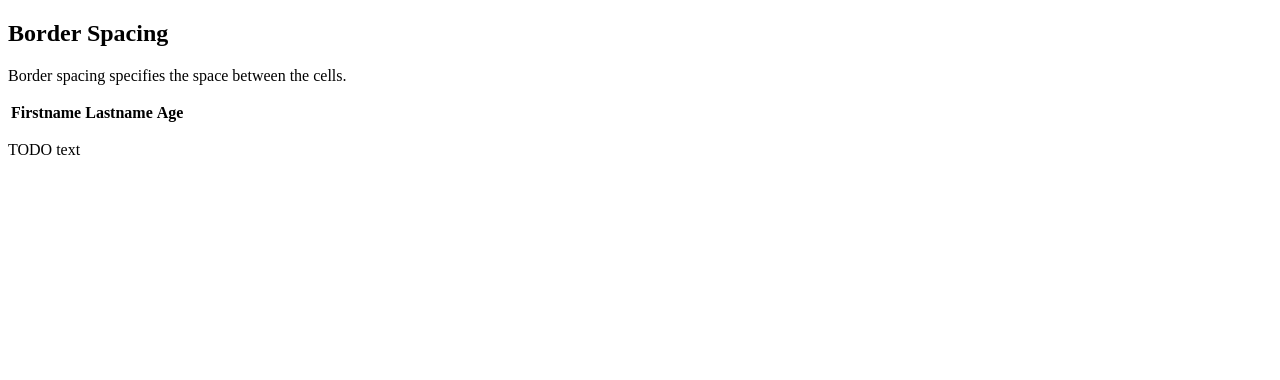
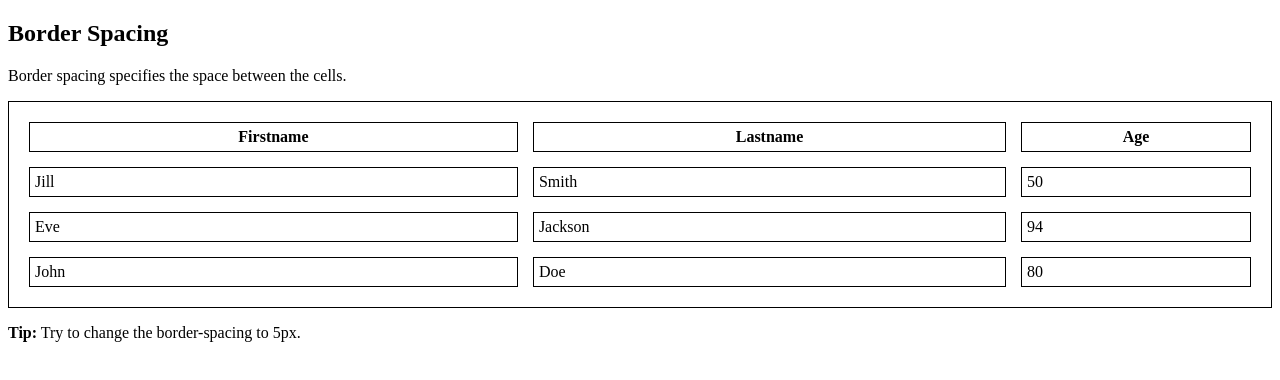
Before and after one commit to xboxser/training, a plain HTML site: page index.html in a window 1280 px wide. Drawn offline with Linux system fonts and the light colour scheme.

Commit message:
add text index page

```diff
--- a/index.html
+++ b/index.html
@@ -1,23 +1,45 @@
 <!DOCTYPE html>
 <html>
 <head>
- <!-- TODO Добавить стили -->
+<style>
+table, th, td {
+  border: 1px solid black;
+  padding: 5px;
+}
+table {
+  border-spacing: 15px;
+}
+</style>
 </head>
 <body>
 
 <h2>Border Spacing</h2>
 <p>Border spacing specifies the space between the cells.</p>
 
-<table>
+<table style="width:100%">
   <tr>
     <th>Firstname</th>
     <th>Lastname</th>
     <th>Age</th>
   </tr>
-  <!-- Ждем контент -->
+  <tr>
+    <td>Jill</td>
+    <td>Smith</td>
+    <td>50</td>
+  </tr>
+  <tr>
+    <td>Eve</td>
+    <td>Jackson</td>
+    <td>94</td>
+  </tr>
+  <tr>
+    <td>John</td>
+    <td>Doe</td>
+    <td>80</td>
+  </tr>
 </table>
 
-<p>TODO text</p>
+<p><strong>Tip:</strong> Try to change the border-spacing to 5px.</p>
 
 </body>
 </html>
```
